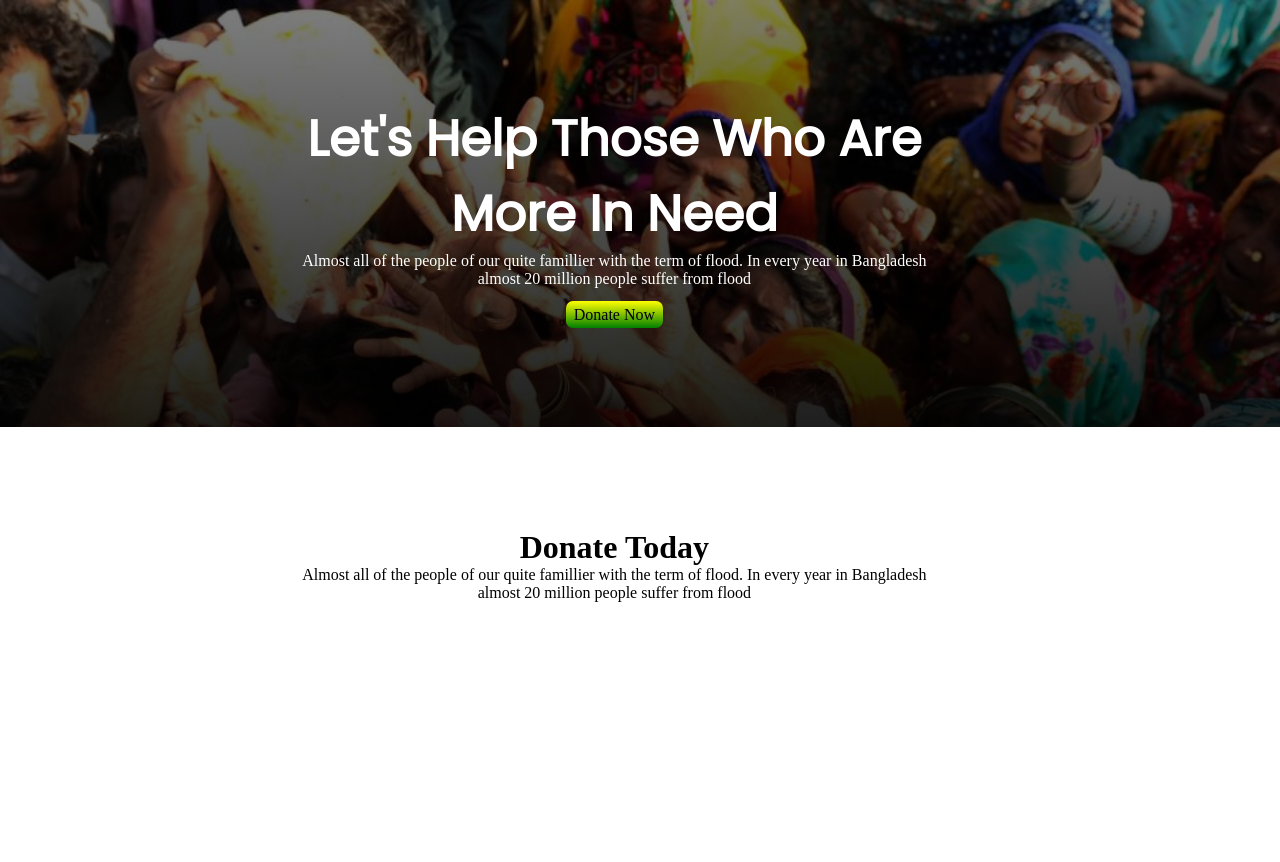
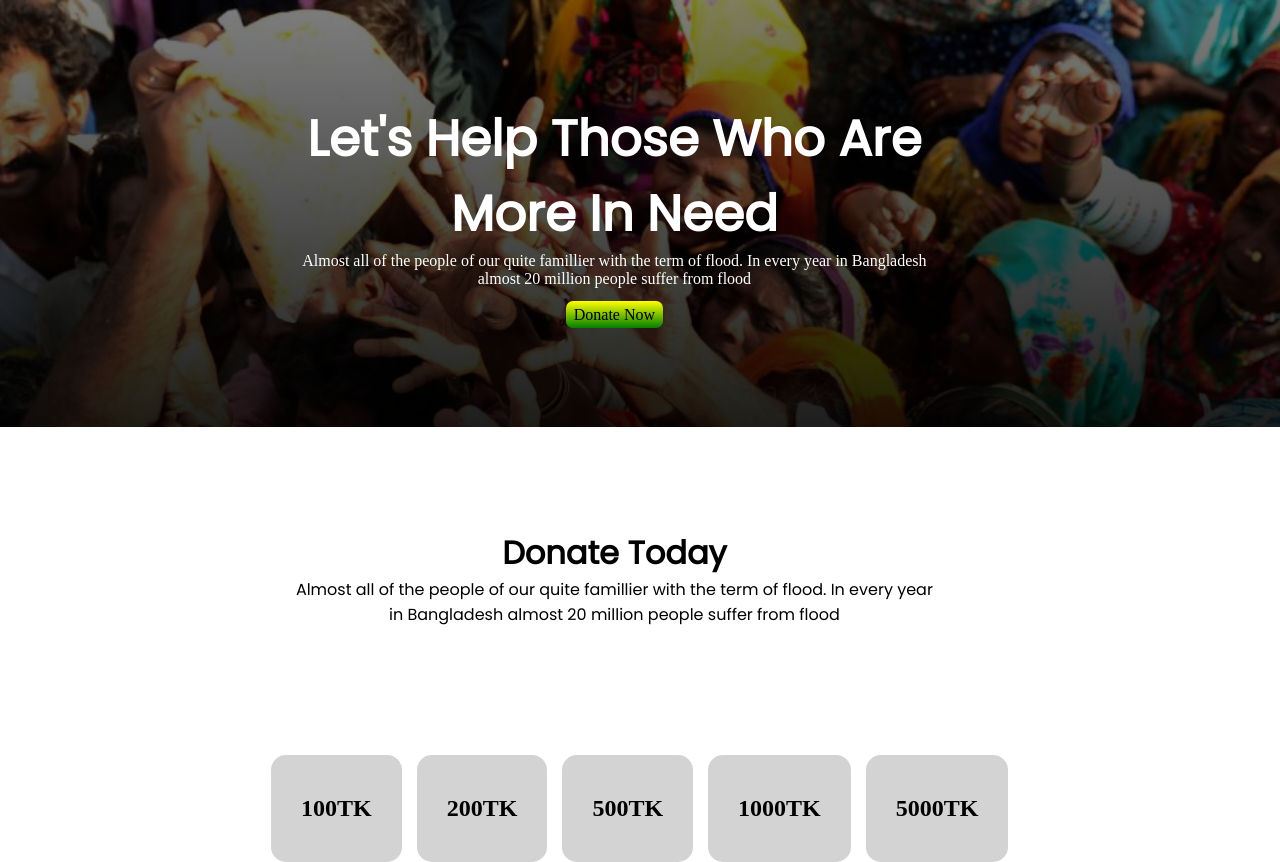
Before and after one commit to nasirullahnu/donate-site, a plain HTML site: page index.html in a window 1280 px wide. Before the commit the page ends 800 px from the top, so only its background shows below. Drawn offline with Linux system fonts and the light colour scheme.

Commit message:
first commit

```diff
--- a/index.html
+++ b/index.html
@@ -24,6 +24,15 @@
             <h1>Donate Today</h1>
             <p>Almost all of the people of our quite famillier with the term of flood. In every year in Bangladesh almost 20 million  people suffer from flood</p><br>
         </div>
+        <section class="amount-section">
+            <div class="amount-div">
+                <h2 class="amount">100TK</h2>
+                <h2 class="amount">200TK</h2>
+                <h2 class="amount">500TK</h2>
+                <h2 class="amount">1000TK</h2>
+                <h2 class="amount">5000TK</h2>
+            </div>
+        </section>
 
 
 </body>
--- a/style.css
+++ b/style.css
@@ -31,4 +31,15 @@
     padding: 8%;
     text-align: center;
     width: 50%;
+    font-family: 'Poppins', sans-serif;
 }
+.amount-div{
+    margin-left: 20%;
+    display: flex;
+}
+.amount{
+    background-color: lightgray;
+    padding: 40px 30px;
+    margin-left: 15px;
+    border-radius: 15px;
+}
```
